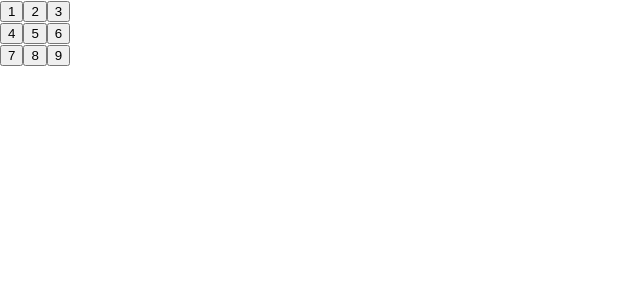
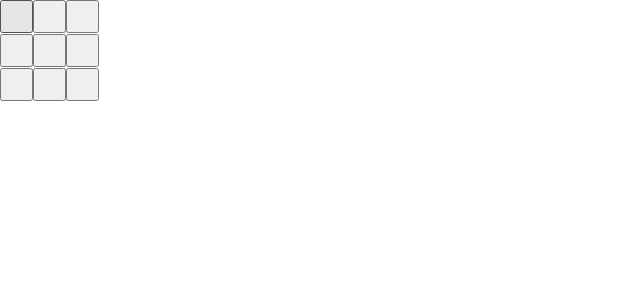
Before and after one commit to shashankKeshava/recap-2023, a React (Create React App) app: page / in a window 1280 px wide. Shown: the top 300 px of the page, without its empty margins (0-640 px from the left). Built offline with nearby package versions, Linux system fonts and the light colour scheme.

Commit message:
feat: functional components

```diff
--- a/src/tictactoe.css
+++ b/src/tictactoe.css
@@ -0,0 +1,4 @@
+.square {
+	width: 33px;
+	height: 33px;
+}
--- a/src/tictactoe.js
+++ b/src/tictactoe.js
@@ -1,7 +1,10 @@
-import React from 'react';
+import React, { useState } from 'react';
+import "./tictactoe.css"
 
-function Sqaure({ value }) {
+function Sqaure() {
+	const [value, setValue] = useState(null);
 	function handleClick() {
+		setValue('X');
 		console.log('Clicked!');
 	}
 	return (
@@ -15,19 +18,19 @@ function Board() {
 	return (
 		<>
 			<div className="board-row">
-				<Sqaure value={1} />
-				<Sqaure value={2} />
-				<Sqaure value={3} />
+				<Sqaure value="1" />
+				<Sqaure value="2" />
+				<Sqaure value="3" />
 			</div>
 			<div className="board-row">
-				<Sqaure value={4} />
-				<Sqaure value={5} />
-				<Sqaure value={6} />
+				<Sqaure value="4" />
+				<Sqaure value="5" />
+				<Sqaure value="6" />
 			</div>
 			<div className="board-row">
-				<Sqaure value={7} />
-				<Sqaure value={8} />
-				<Sqaure value={9} />
+				<Sqaure value="7" />
+				<Sqaure value="8" />
+				<Sqaure value="9" />
 			</div>
 		</>
 	);
```
